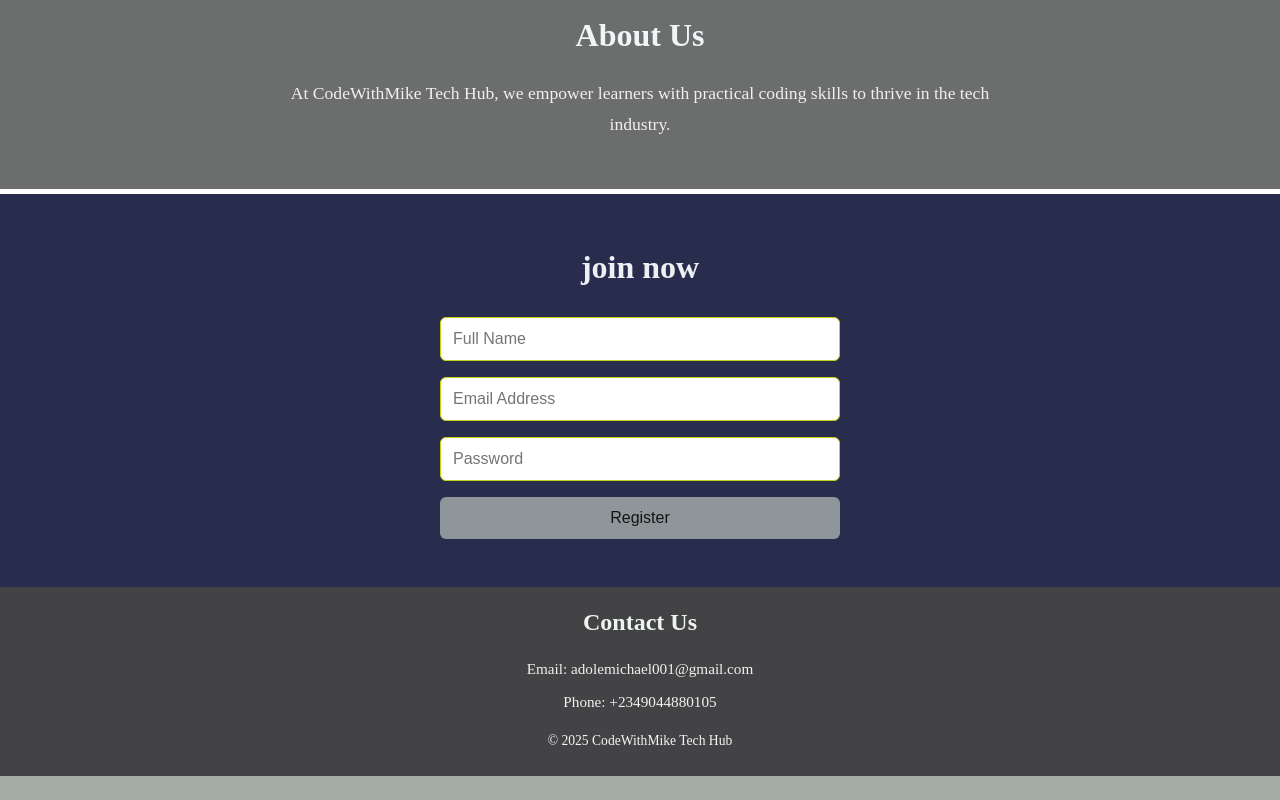
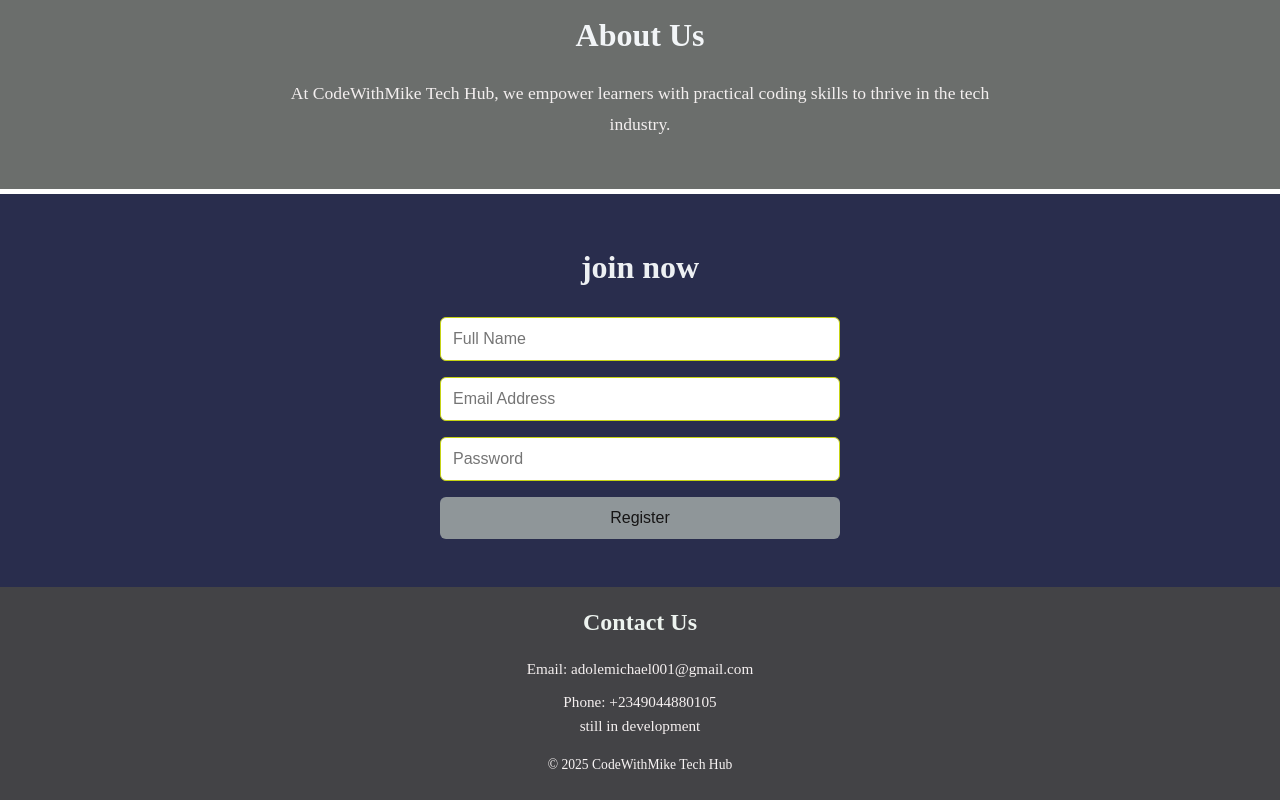
Before and after one commit to ochoyama/codewithmichaelhub, a plain HTML site: page index.html in a window 1280 px wide. Shown: the part 1602-2402 px from the top of the page. Before the commit the page ends 2378 px from the top, so only its background shows below. Drawn offline with Linux system fonts and the light colour scheme.

Commit message:
Update index.html

```diff
--- a/index.html
+++ b/index.html
@@ -117,7 +117,7 @@
   <footer id="contact" class="footer">
     <h2>Contact Us</h2>
     <p>Email: adolemichael001@gmail.com</p>
-    <p>Phone: +2349044880105</p>
+    <p>Phone: +2349044880105 <br> still in development</p>
     <p>&copy; 2025 CodeWithMike Tech Hub</p>
   </footer>
 
```
